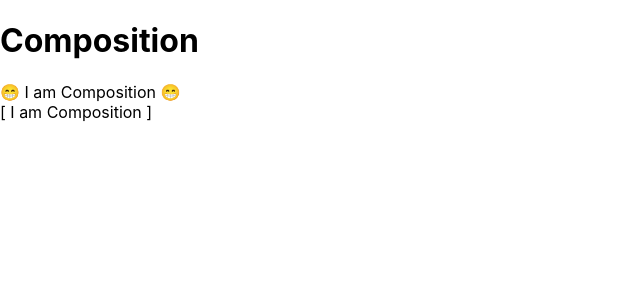
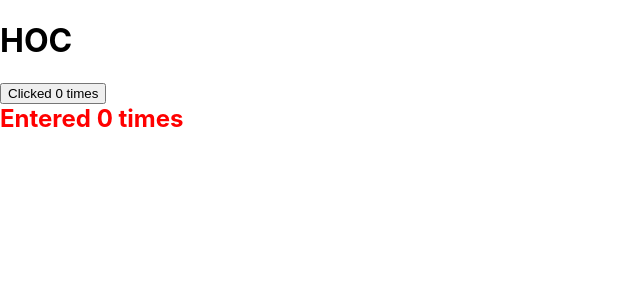
Before and after one commit to saiffardin/lws-react-app, a React (Create React App) app: page / in a window 1280 px wide. Shown: the top 300 px of the page, without its empty margins (0-640 px from the left). Built offline with nearby package versions, Linux system fonts and the light colour scheme.

Commit message:
higher order function

```diff
--- a/src/App.js
+++ b/src/App.js
@@ -1,20 +1,13 @@
-import Bracket from "./component/composition/Bracket";
-import Emoji from "./component/composition/Emoji";
-import Text from "./component/composition/Text";
+import ClickComponent from "./component/ClickComponent";
+import HoverComponent from "./component/HoverComponent";
 
 function App() {
 
     return (
         <div>
-            <h1>Composition</h1>
-            <Emoji>
-                {(obj)=> <Text func = {obj.addEmoji}></Text>}
-            </Emoji>
-
-            <Bracket>
-                {(obj)=> <Text func = {obj.addBracket}></Text>}
-            </Bracket>
-
+            <h1>HOC</h1>
+            <ClickComponent></ClickComponent>
+            <HoverComponent></HoverComponent>
         </div>
     );
 }
--- /dev/null
+++ b/src/component/ClickComponent.js
@@ -0,0 +1,16 @@
+import React from 'react';
+import withCounter from './HOC/withCounter';
+
+class ClickComponent extends React.Component {
+
+    render() {
+        const {count,handleIncrement} = this.props;
+        return (
+            <div>
+                <button onClick={handleIncrement}>Clicked {count} times</button>
+            </div>
+        );
+    }
+};
+
+export default withCounter(ClickComponent);
--- /dev/null
+++ b/src/component/HOC/withCounter.js
@@ -0,0 +1,33 @@
+// HOC file er naam 'with' diye shuru hoy
+// HOC ekta 'component' param hishebe nei
+// HOC return-o kore arekta 'component'
+import React from 'react';
+
+const withCounter = (OriginalComponent) => {
+    class NewComponent extends React.Component {
+        state = {
+            count: 0
+        }
+
+        handleIncrement = () => {
+            this.setState(prevState => {
+                return {count: prevState.count + 1};
+            })
+        }
+
+        render() {
+            const {count} = this.state;
+
+            return (
+                <OriginalComponent
+                    count={count}
+                    handleIncrement={this.handleIncrement}
+                />
+            )
+        }
+    }
+
+    return NewComponent;
+}
+
+export default withCounter;
--- /dev/null
+++ b/src/component/HoverComponent.js
@@ -0,0 +1,23 @@
+import React from 'react';
+import withCounter from './HOC/withCounter';
+
+class HoverComponent extends React.Component {
+
+    render() {
+        const {count,handleIncrement} = this.props;
+
+        const myStyle = {
+            display:"inline",
+            maxWidth:"fitContent",
+            color: "red"
+        }
+
+        return (
+            <div>
+                <h2 style={myStyle} onMouseEnter={handleIncrement}>Entered {count} times</h2>
+            </div>
+        );
+    }
+};
+
+export default withCounter(HoverComponent);
--- a/src/component/composition/Bracket.js
+++ /dev/null
@@ -1,13 +0,0 @@
-import React from 'react';
-
-const Bracket = (props) => {
-
-    const addBracket = (txt) => `[ ${txt} ]`
-    return (
-        <div>
-            {props.children({addBracket})}
-        </div>
-    );
-};
-
-export default Bracket;
--- a/src/component/composition/Emoji.js
+++ /dev/null
@@ -1,16 +0,0 @@
-import {Component} from 'react';
-
-class Emoji extends Component {
-
-    addEmoji = (txt, emoji) => `${emoji} ${txt} ${emoji}`;
-
-    render() {
-        return (
-            <div>
-                {this.props.children({addEmoji:this.addEmoji})}
-            </div>
-        );
-    }
-}
-
-export default Emoji;
--- a/src/component/composition/Text.js
+++ /dev/null
@@ -1,12 +0,0 @@
-import React from 'react';
-
-const Text = ({func}) => {
-    const text = 'I am Composition';
-    return (
-        <div>
-            {func ? func(text, '😁') : text}
-        </div>
-    );
-};
-
-export default Text;
```
Also changed, not shown: src/component/inheritance/Emoji.js (deleted, +0 -20 lines), src/component/inheritance/Text.js (deleted, +0 -22 lines).
